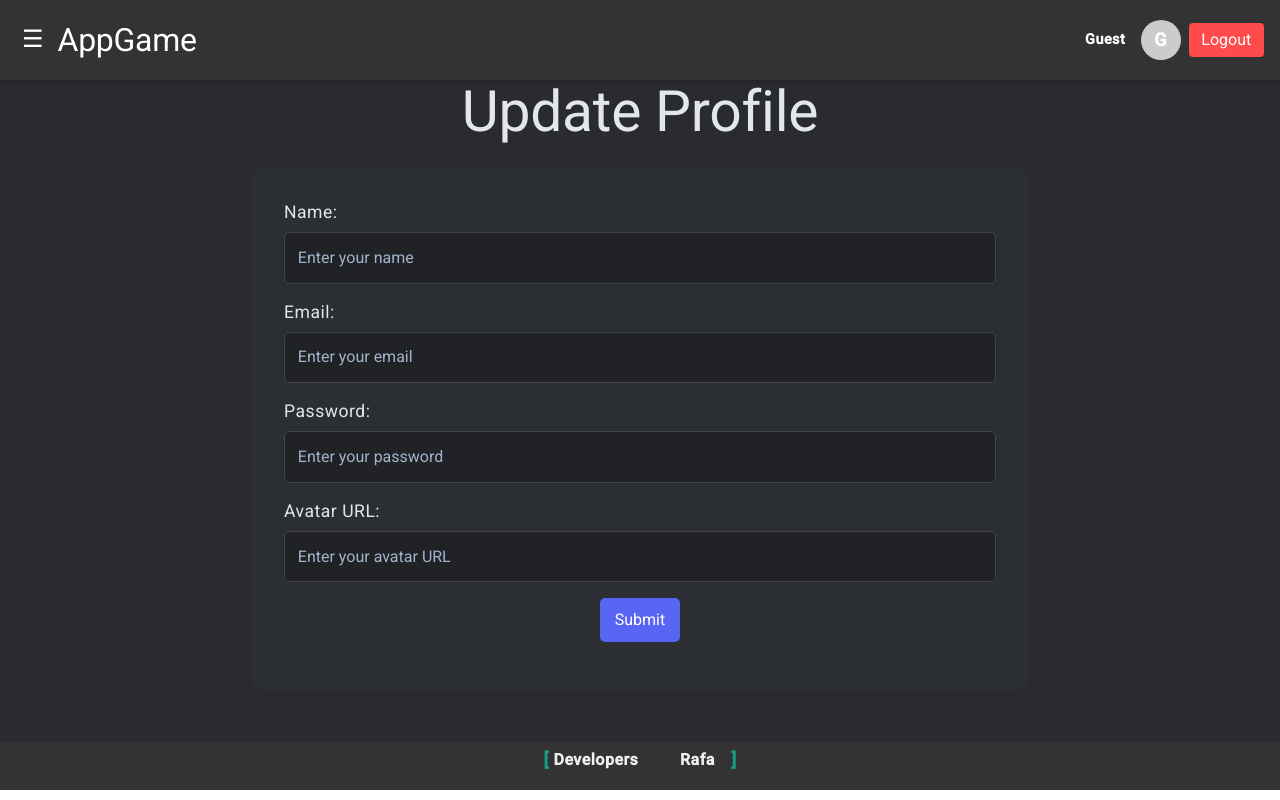
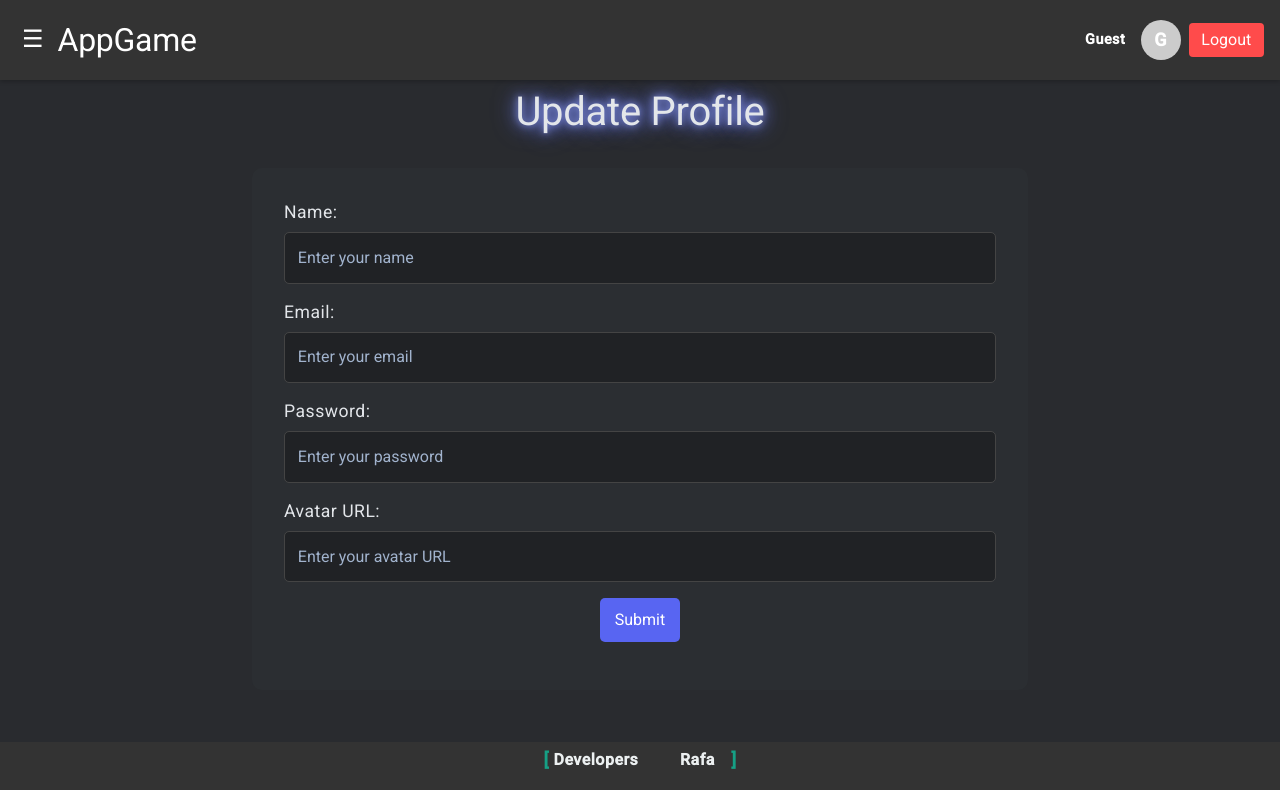
Before and after one commit to w1ls0nM/AppGame, an Angular app: page /profile in a window 1280 px wide. Built offline with nearby package versions, Linux system fonts and the light colour scheme; no server answers.

Commit message:
final push?!

```diff
--- a/src/app/pages/profile/profile.component.html
+++ b/src/app/pages/profile/profile.component.html
@@ -1,6 +1,6 @@
 <section id="update-profile" class="update-profile">
     <div class="container">
-        <h1 class="display-4 mb-4 animated-text text-center ">Update Profile</h1>
+        <h1 class="display-4 mb-4 animated-text text-center">Update Profile</h1>
         <form [formGroup]="form" (ngSubmit)="updateProfile()" class="form-container">
             <div class="form-group">
                 <label for="name" class="form-label">Name:</label>
--- a/src/app/pages/profile/profile.component.scss
+++ b/src/app/pages/profile/profile.component.scss
@@ -73,3 +73,19 @@
     flex-direction: column;
     justify-content: center;
 }
+
+.animated-text {
+    font-size: 2.5rem;
+    margin-bottom: 0.5rem;
+    color: #e3e6ea;
+    animation: glow 2s ease-in-out infinite alternate;
+  }
+
+  @keyframes glow {
+    0% {
+      text-shadow: 0 0 5px #5865f2, 0 0 10px #5865f2, 0 0 20px #5865f2;
+    }
+    100% {
+      text-shadow: 0 0 10px #a1b3cd, 0 0 20px #a1b3cd, 0 0 30px #5865f2;
+    }
+  }
```
